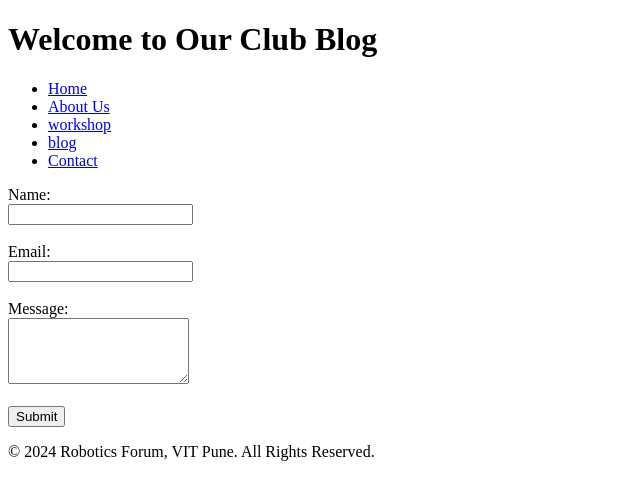
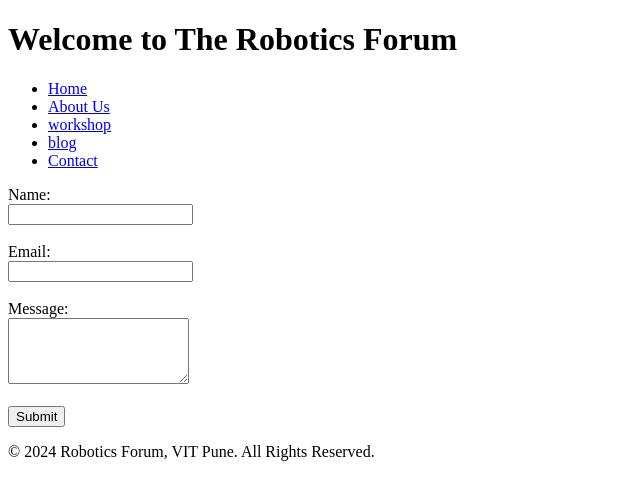
Before and after one commit to SankyAlt/club-html, a plain HTML site: page contact.html in a window 1280 px wide. Shown: the whole page, without its empty margins (0-640 px from the left). Drawn offline with Linux system fonts and the light colour scheme.

Commit message:
Update contact.html

```diff
--- a/contact.html
+++ b/contact.html
@@ -7,7 +7,7 @@
 </head>
 <body>
     <header>
-        <h1>Welcome to Our Club Blog</h1>
+        <h1>Welcome to The Robotics Forum</h1>
         <nav>
             <ul>
                 <li><a href="./index.html">Home</a></li>
```
